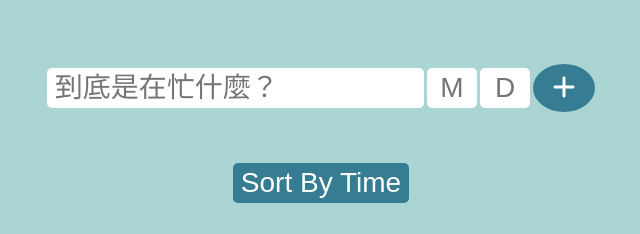
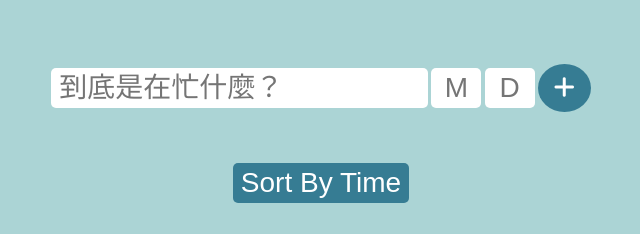
Before and after one commit to tzuhuangyen/U-todolist, a plain HTML site: page index.html in a window 1280 px wide. Shown: the part 138-372 px from the top of the page, 319-959 px from the left. Drawn offline with Linux system fonts and the light colour scheme; files that its build step writes are made by us from their sources; a web font is replaced by a local one.

Commit message:
Update 2022-06-23T14:24:46.566Z

```diff
--- a/index.html
+++ b/index.html
@@ -18,7 +18,7 @@
       href="https://cdnjs.cloudflare.com/ajax/libs/font-awesome/6.1.1/css/all.min.css"
     />
     <!-- //自訂樣式 -->
-    <link rel="stylesheet" href="../dist/assets/style/all.css" />
+    <link rel="stylesheet" href="./assets/style/all.css" />
   </head>
   <body>
     <header>
@@ -37,6 +37,8 @@
     </div>
 
     <section></section>
-    <script src="../dist/assets/js/all.js"></script>
+
+    <script src="./assets/js/vendors.js"></script>
+    <script src="./assets/js/all.js"></script>
   </body>
 </html>
```
